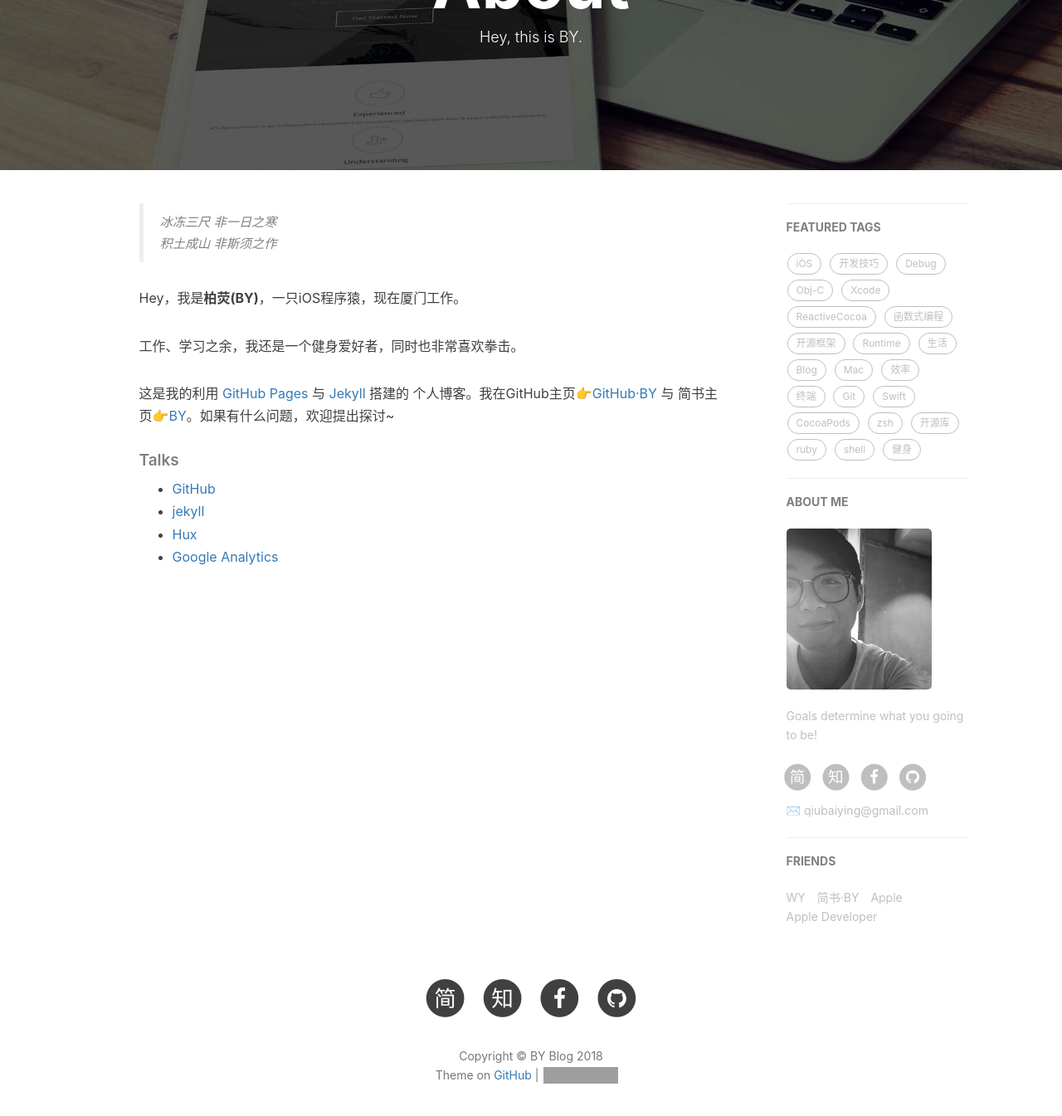
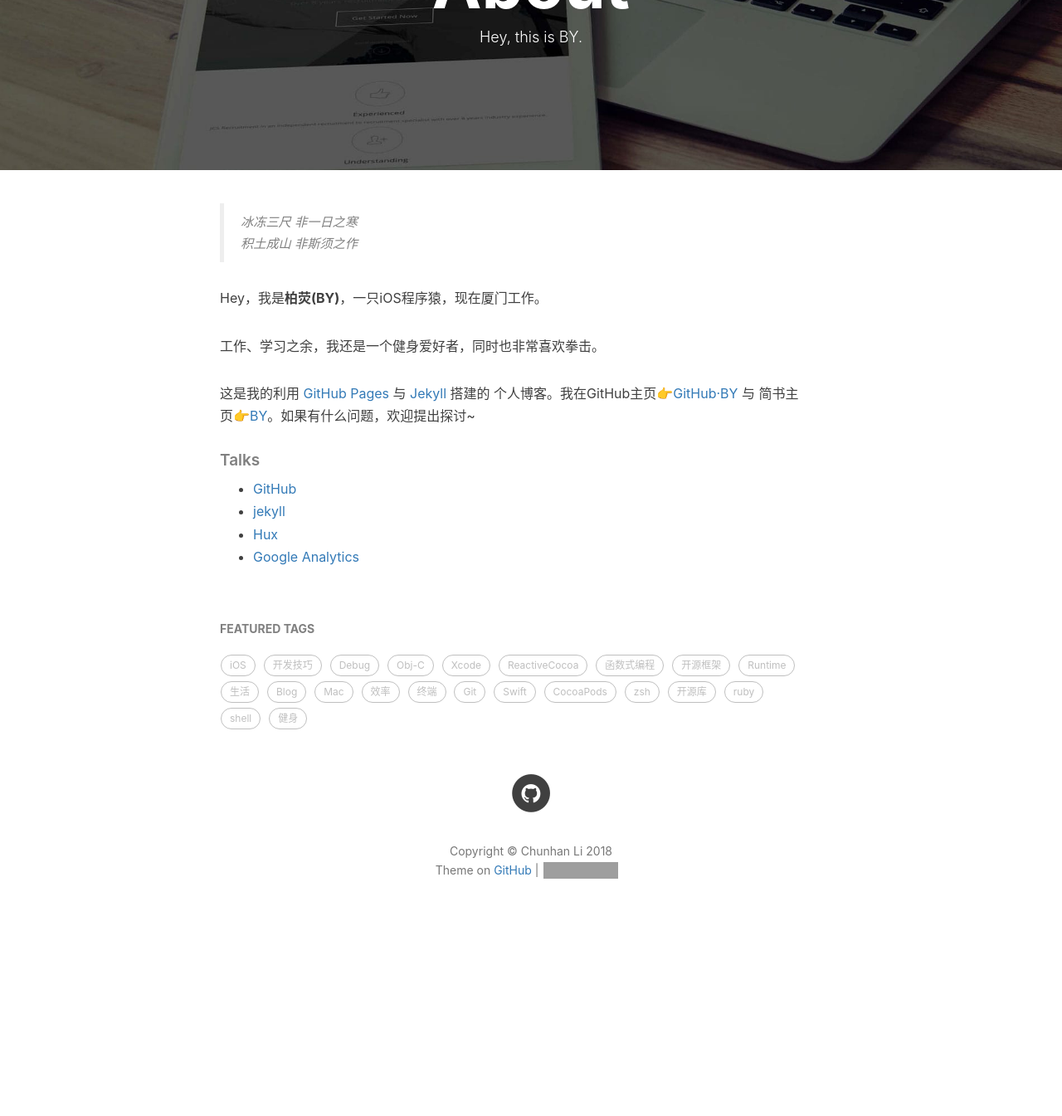
Before and after one commit to ChunhanLi/ChunhanLi.github.io, a Jekyll site: the page built from about.html, in a window 1280 px wide and 1400 px high, scrolled down 213 px. Shown: the top 1345 px of the window at 83% size. Built offline with Jekyll 4.4.1, drawn with Linux system fonts in a browser that asks for light colours; nearby versions of some CDN libraries; comment, search, counter and statistics services are not loaded; after the commit the page ends 1366 px from its top, so only the background shows below that; part of the change alters nothing that is shown; grey boxes are pictures that could not be loaded.

Commit message:
Update _config.yml

```diff
--- a/_config.yml
+++ b/_config.yml
@@ -1,29 +1,29 @@
 # Site settings
-title: BY Blog
-SEOTitle: 柏荧的博客 | BY Blog
+title: Chunhan Li
+SEOTitle: Chunhan Li的博客
 header-img: img/post-bg-desk.jpg
-email: qiubaiying@gmail.com
-description: "Every failure is leading towards success."
-keyword: "BY, BY Blog, 柏荧的博客, qiubaiying, 邱柏荧, iOS, Apple, iPhone"
-url: "http://qiubaiying.github.io"          # your host, for absolute URL
+email: chunhanli1995@gmail.com
+description: "记录学习"
+keyword: "Chunhan Li"
+url: "http://chunhanli.github.io"          # your host, for absolute URL
 baseurl: ""      # for example, '/blog' if your blog hosted on 'host/blog'
-github_repo: "https://github.com/qiubaiying/qiubaiying.github.io.git" # you code repository
+github_repo: "https://github.com/ChunhanLi/ChunhanLi.github.io" # you code repository
 
 # Sidebar settings
-sidebar: true                           # whether or not using Sidebar.
-sidebar-about-description: "Goals determine what you going to be!"
-sidebar-avatar: /img/about-BY-gentle.jpg      # use absolute URL, seeing it's used in both `/` and `/about/`
+sidebar: false                           # whether or not using Sidebar.
+sidebar-about-description:
+sidebar-avatar:       # use absolute URL, seeing it's used in both `/` and `/about/`
 
 
 
 # SNS settings
 RSS: false
-# weibo_username:     qiubaiying
-zhihu_username:     qiubaiying
-github_username:    qiubaiying
-facebook_username:  baiying.qiu.7
-jianshu_username:   e71990ada2fd
-#twitter_username:   qiubaiying
+# weibo_username:
+zhihu_username:
+github_username:    ChunhanLi
+facebook_username:
+jianshu_username:
+#twitter_username:
 
 
 
@@ -57,16 +57,16 @@ kramdown:
 
 # 评论系统
 # Disqus（https://disqus.com/）
-# disqus_username: qiubaiying
+# disqus_username:
 
 # Gitalk
 gitalk:
-  enable: true    #是否开启Gitalk评论
-  clientID: f2c84e7629bb1446c1a4                            #生成的clientID
-  clientSecret: ca6d6139d1e1b8c43f8b2e19492ddcac8b322d0d    #生成的clientSecret
-  repo: qiubaiying.github.io    #仓库名称
-  owner: qiubaiying    #github用户名
-  admin: qiubaiying
+  enable: false    #是否开启Gitalk评论
+  clientID:                            #生成的clientID
+  clientSecret:     #生成的clientSecret
+  repo:     #仓库名称
+  owner:    #github用户名
+  admin:
   distractionFreeMode: true #是否启用类似FB的阴影遮罩
 
 
@@ -74,11 +74,11 @@ gitalk:
 
 # Analytics settings
 # Baidu Analytics
-ba_track_id: b50bf2b12b5338a1845e33832976fd68
+#ba_track_id: b50bf2b12b5338a1845e33832976fd68
 
 # Google Analytics
-ga_track_id: 'UA-90855596-1'            # Format: UA-xxxxxx-xx
-ga_domain: qiubaiying.top               # 默认的是 auto, 这里我是自定义了的域名，你如果没有自己的域名，需要改成auto
+#ga_track_id: 'UA-90855596-1'            # Format: UA-xxxxxx-xx
+#ga_domain: qiubaiying.top               # 默认的是 auto, 这里我是自定义了的域名，你如果没有自己的域名，需要改成auto
 
 
 
@@ -97,18 +97,18 @@ service-worker: true
 
 
 # Friends
-friends: [
-    {
-        title: "WY",
-        href: "http://zhengwuyang.com"
-    },{
-        title: "简书·BY",
-        href: "http://www.jianshu.com/u/e71990ada2fd"
-    },{
-        title: "Apple",
-        href: "https://apple.com"
-    },{
-        title: "Apple Developer",
-        href: "https://developer.apple.com/"
-    }
-]
+#friends: [
+#    {
+#        title: "WY",
+#        href: "http://zhengwuyang.com"
+#    },{
+#        title: "简书·BY",
+#        href: "http://www.jianshu.com/u/e71990ada2fd"
+#    },{
+#        title: "Apple",
+#        href: "https://apple.com"
+#    },{
+#        title: "Apple Developer",
+#        href: "https://developer.apple.com/"
+#    }
+#]
```
